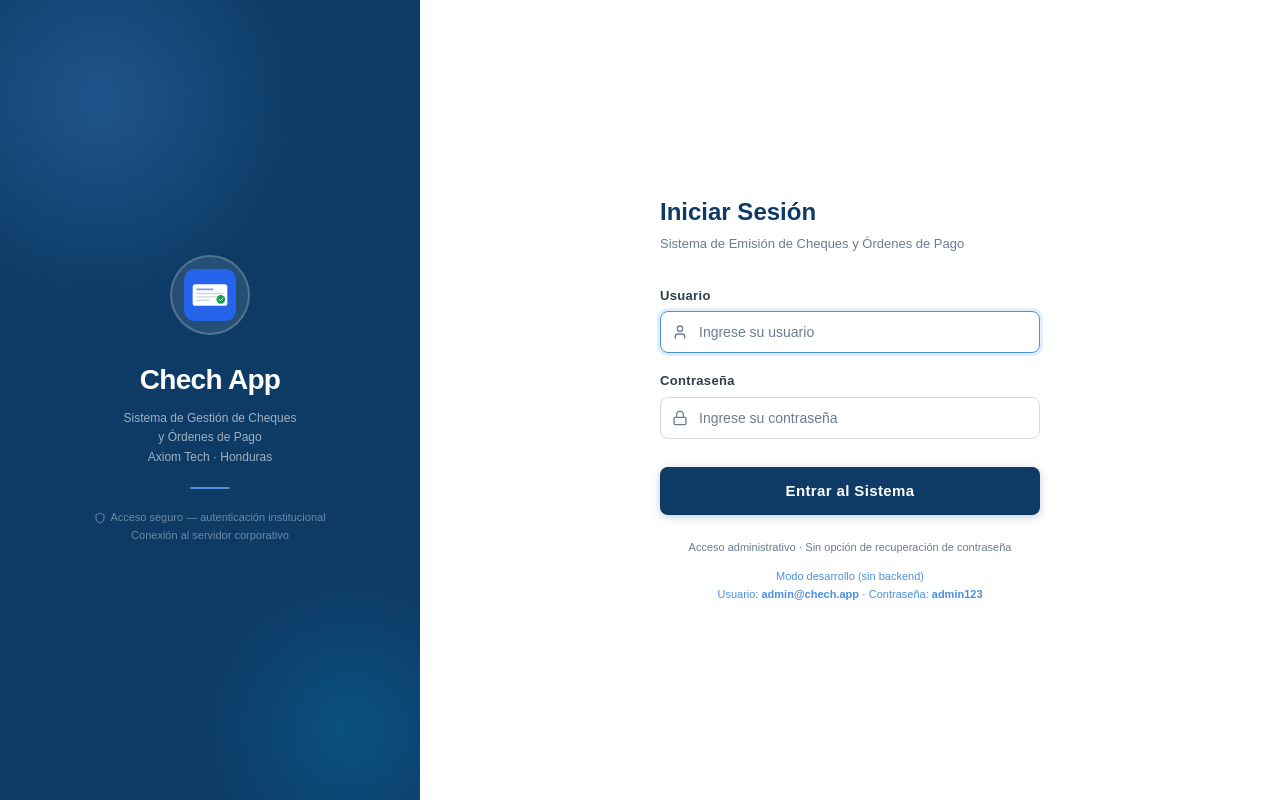
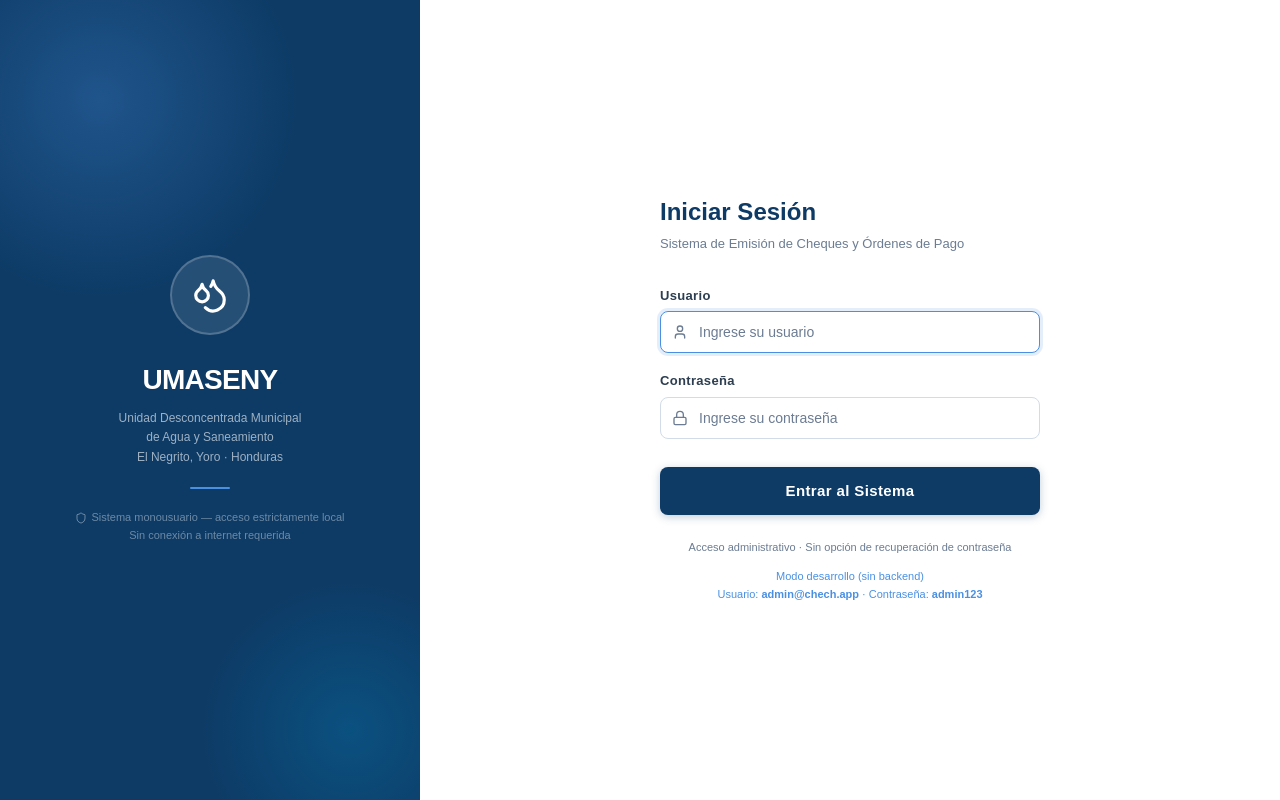
Before and after one commit to Axiomhn/ChechApp_FrontEnd, a React (Vite) app: page /#/login in a window 1280 px wide. Built offline with nearby package versions, Linux system fonts and the light colour scheme; no server answers.

Commit message:
titulo de la app

```diff
--- a/src/components/layout/Sidebar.tsx
+++ b/src/components/layout/Sidebar.tsx
@@ -1,9 +1,8 @@
 import { NavLink, useNavigate } from "react-router-dom"
 import { useDispatch, useSelector } from "react-redux"
-import { Landmark, Users, Sliders, LogOut } from "lucide-react"
+import { Landmark, Users, Sliders, LogOut, Droplets } from "lucide-react"
 import type { RootState } from "@/store"
 import { logout } from "@/store/slices/authSlice"
-import logo from "@/assets/logo.svg"
 
 const navItems = [
   { to: "/emission", icon: Landmark, label: "Emisión de Egresos" },
@@ -32,11 +31,11 @@ const Sidebar = () => {
         <div className="sidebar-header">
           <div className="sidebar-brand">
             <div className="sidebar-brand-icon">
-              <img src={logo} alt="" className="h-6 w-6 object-contain" />
+              <Droplets size={20} color="#fff" />
             </div>
             <div className="sidebar-brand-text">
-              <span className="sidebar-brand-title">Chech App</span>
-              <span className="sidebar-brand-sub">Axiom Tech</span>
+              <span className="sidebar-brand-title">UMASENY</span>
+              <span className="sidebar-brand-sub">El Negrito, Yoro</span>
             </div>
           </div>
         </div>
@@ -61,7 +60,7 @@ const Sidebar = () => {
       <div className="sidebar-footer">
         <div className="sidebar-user">
           <div className="sidebar-user-name">{displayName}</div>
-          <div className="sidebar-user-role">Operador · Chech App</div>
+          <div className="sidebar-user-role">Operador · UMASENY</div>
         </div>
         <button
           type="button"
--- a/src/components/layout/Topbar.tsx
+++ b/src/components/layout/Topbar.tsx
@@ -9,10 +9,10 @@ const Topbar = () => {
     <div className="topbar">
       <div>
         <div className="topbar-title">{meta.title}</div>
-        <div className="topbar-breadcrumb">Chech App · {meta.sub}</div>
+        <div className="topbar-breadcrumb">UMASENY · {meta.sub}</div>
       </div>
       <span className="topbar-badge">
-        {new Date().toLocaleDateString("es-HN")}
+        Sistema Offline · {new Date().toLocaleDateString("es-HN")}
       </span>
     </div>
   )
--- a/src/config/modules.ts
+++ b/src/config/modules.ts
@@ -19,6 +19,6 @@ export const MODULE_META: Record<string, ModuleMeta> = {
 }
 
 export const DEFAULT_MODULE_META: ModuleMeta = {
-  title: "Chech App",
+  title: "UMASENY",
   sub: "Sistema de gestión de cheques",
 }
--- a/src/pages/Login.tsx
+++ b/src/pages/Login.tsx
@@ -3,10 +3,9 @@ import { useNavigate } from "react-router-dom"
 import { useForm, type Resolver } from "react-hook-form"
 import { yupResolver } from "@hookform/resolvers/yup"
 import * as yup from "yup"
-import { User, Lock, AlertCircle, Shield, Loader2 } from "lucide-react"
+import { User, Lock, AlertCircle, Shield, Loader2, Droplets } from "lucide-react"
 import { useLoginMutation } from "@/api/auth"
 import { MOCK_AUTH_ENABLED, MOCK_CREDENTIALS } from "@/lib/mock-auth"
-import logo from "@/assets/logo.svg"
 import { cn } from "@/lib/utils"
 
 const schema = yup.object({
@@ -76,23 +75,19 @@ export default function LoginPage() {
           }}
         />
 
-        <div className="relative z-10 mb-6 flex h-20 w-20 items-center justify-center rounded-full border-2 border-white/20 bg-white/10 p-3">
-          <img
-            src={logo}
-            alt="Logo Chech App"
-            className="h-full w-full object-contain"
-          />
+        <div className="relative z-10 mb-6 flex h-20 w-20 items-center justify-center rounded-full border-2 border-white/20 bg-white/10">
+          <Droplets size={38} color="#FFFFFF" />
         </div>
 
         <h1 className="relative z-10 text-center text-[28px] font-extrabold tracking-tight text-white">
-          Chech App
+          UMASENY
         </h1>
         <p className="relative z-10 mt-2 text-center text-xs leading-relaxed text-white/60">
-          Sistema de Gestión de Cheques
+          Unidad Desconcentrada Municipal
           <br />
-          y Órdenes de Pago
+          de Agua y Saneamiento
           <br />
-          Axiom Tech · Honduras
+          El Negrito, Yoro · Honduras
         </p>
 
         <div className="relative z-10 my-5 h-0.5 w-10 rounded-sm bg-[#4A90E2]" />
@@ -103,9 +98,9 @@ export default function LoginPage() {
               size={12}
               className="mr-1 inline-block align-middle"
             />
-            Acceso seguro — autenticación institucional
+            Sistema monousuario — acceso estrictamente local
             <br />
-            Conexión al servidor corporativo
+            Sin conexión a internet requerida
           </p>
         </div>
       </div>
```
